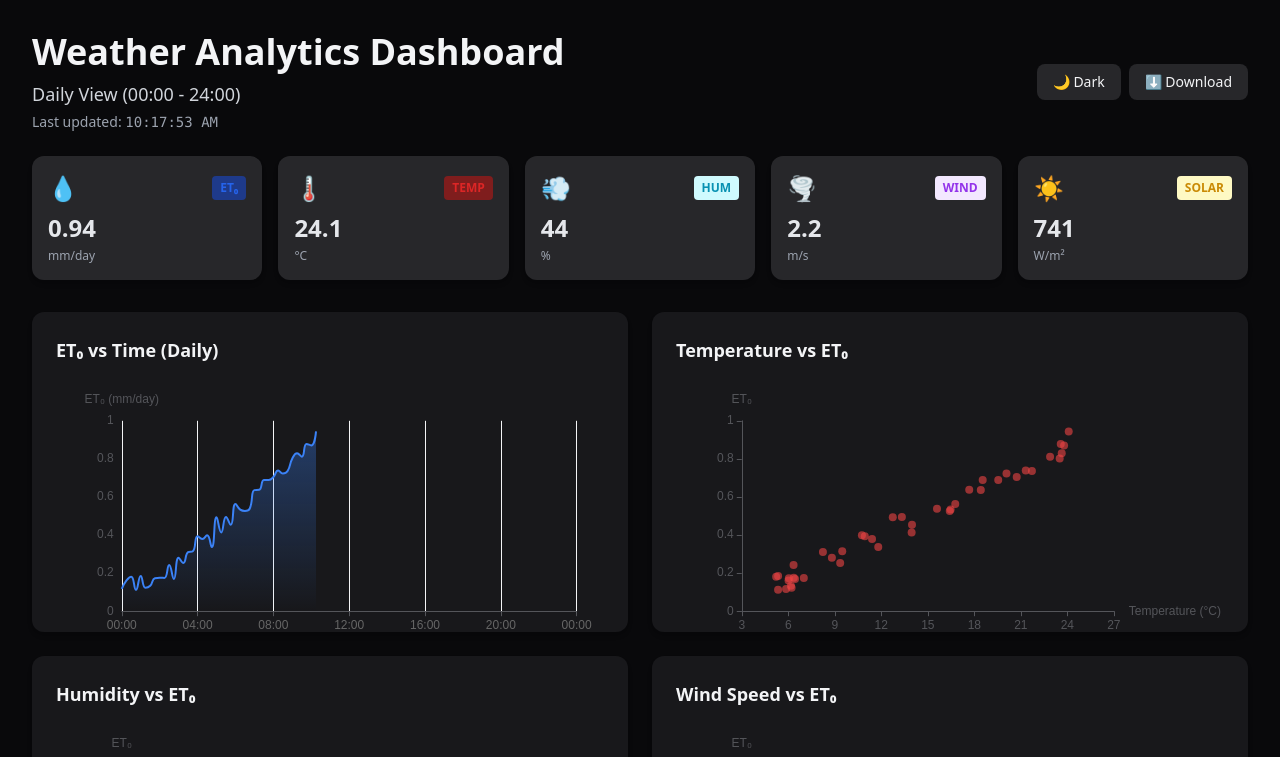
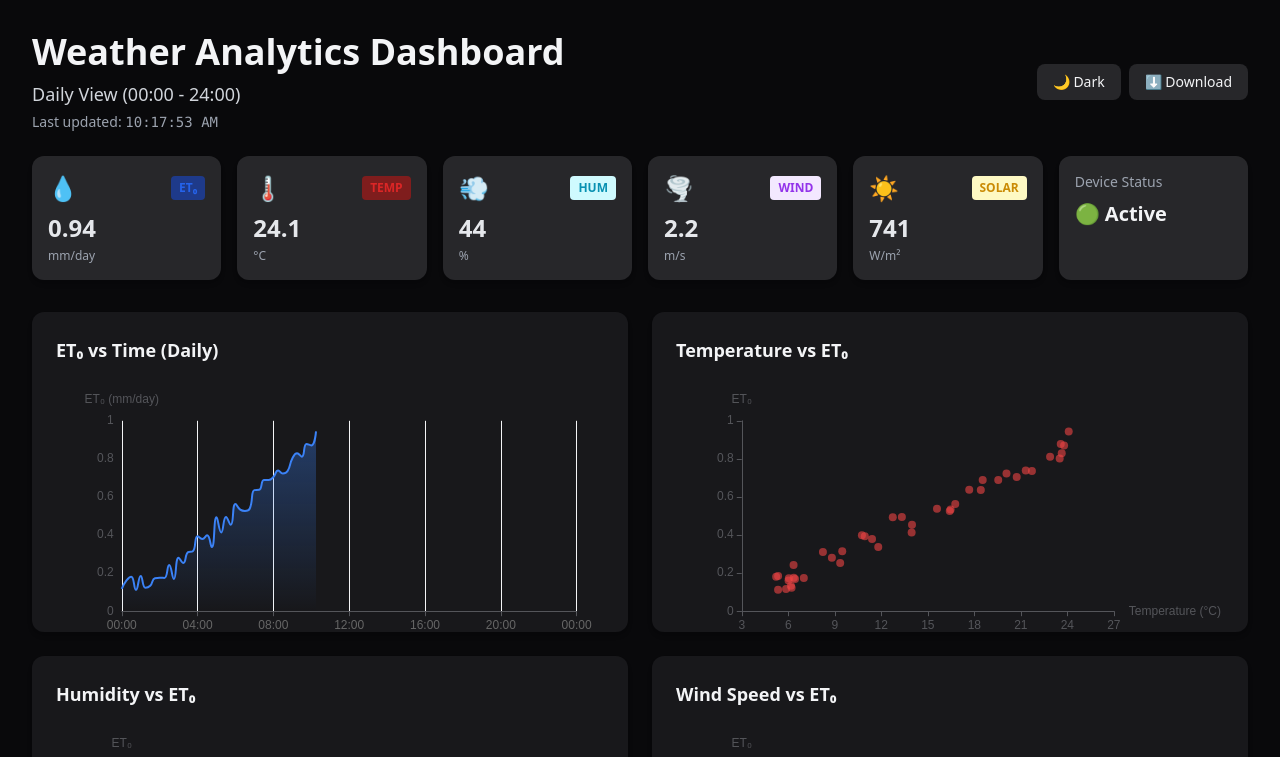
Before and after one commit to 8DMuscian/TF-26-Frontend, a React app: page / in a window 1280 px wide. Shown: the top 757 px of the page. Built offline with nearby package versions, Linux system fonts and the light colour scheme; the HTML template or start-up script is replaced by a standard one.

Commit message:
App.jsx
Added the theme toggle button and status indicator

```diff
--- a/src/App.jsx
+++ b/src/App.jsx
@@ -35,6 +35,16 @@ const Chart = ({ option, height = "100%" }) => {
 const Dashboard = () => {
   // Theme toggle state
   const [theme, setTheme] = useState(localStorage.getItem("theme") || "dark");
+   const [deviceStatus, setDeviceStatus] = useState("active");
+   // status indicator
+
+   useEffect(() => {
+  const interval = setInterval(() => {
+    const s = ["active", "sleep", "off"];
+    setDeviceStatus(s[Math.floor(Math.random() * 3)]);
+  }, 20000); // every 20 sec
+   return () => clearInterval(interval);
+}, []);
 
   useEffect(() => {
     document.documentElement.classList.toggle("dark", theme === "dark");
@@ -65,6 +75,12 @@ const Dashboard = () => {
     const wind = 2 + Math.random() * 3;
     const solar = Math.max(0, Math.sin(((hour - 6) * Math.PI) / 12) * 800 + Math.random() * 100);
     const predicted = Math.max(0, et0 + (Math.random() - 0.5) * 0.2);
+
+
+
+
+
+
 
     return {
       name: timeObj.toString(),
@@ -236,13 +252,16 @@ const Dashboard = () => {
         </header>
 
         {/* Metric Cards */}
-        <div className="grid grid-cols-2 md:grid-cols-3 lg:grid-cols-5 gap-4 mb-8">
+        <div className="grid grid-cols-2 md:grid-cols-3 lg:grid-cols-6 gap-4 mb-8">
+
           <MetricCard icon="💧" label="ET₀" value={latest.value?.[1]?.toFixed(2) || "--"} unit="mm/day" textColor="text-gray-800  dark:text-gray-200" bgColor="bg-white dark:bg-zinc-800" colorClass="text-blue-600 bg-blue-900" />
           <MetricCard icon="🌡️" label="TEMP" value={latest.temp?.toFixed(1) || "--"} unit="°C" textColor="text-gray-800  dark:text-gray-200" bgColor="bg-white dark:bg-zinc-800" colorClass="text-red-600 bg-red-900" />
           <MetricCard icon="💨" label="HUM" value={latest.humidity?.toFixed(0) || "--"} unit="%" textColor="text-gray-800  dark:text-gray-200" bgColor="bg-white dark:bg-zinc-800" colorClass="text-cyan-600 bg-cyan-100" />
           <MetricCard icon="🌪️" label="WIND" value={latest.wind?.toFixed(1) || "--"} unit="m/s" textColor="text-gray-800  dark:text-gray-200" bgColor="bg-white dark:bg-zinc-800" colorClass="text-purple-600 bg-purple-100" />
           <MetricCard icon="☀️" label="SOLAR" value={latest.solar?.toFixed(0) || "--"} unit="W/m²" textColor="text-gray-800  dark:text-gray-200" bgColor="bg-white dark:bg-zinc-800" colorClass="text-yellow-600 bg-yellow-100" />
+          <DeviceStatusCard status={deviceStatus} />
         </div>
+
 
         {/* Charts */}
         {/* Charts Grid */}
@@ -286,6 +305,26 @@ const MetricCard = ({ icon, label, value, unit, textColor, bgColor, colorClass }
     <div className="text-xs text-gray-500 dark:text-gray-400 mt-1">{unit}</div>
   </div>
 );
+const DeviceStatusCard = ({ status }) => {
+  const map = {
+    active: "🟢 Active",
+    sleep: "🟡 Sleep",
+    off: "🔴 Off",
+  };
+
+  return (
+    <div className="bg-white dark:bg-zinc-800 rounded-xl shadow-md p-4">
+      <div className="text-sm text-gray-500 dark:text-gray-400">
+        Device Status
+      </div>
+      <div className="text-xl font-bold text-gray-900 dark:text-gray-100 mt-2">
+        {map[status]}
+      </div>
+    </div>
+  );
+};
+
+
 
 const ChartWrapper = ({ title, children, height = 320 }) => (
   <div className={`bg-white dark:bg-zinc-900 rounded-xl shadow-md p-4 md:p-6`} style={{ height }}>
```
